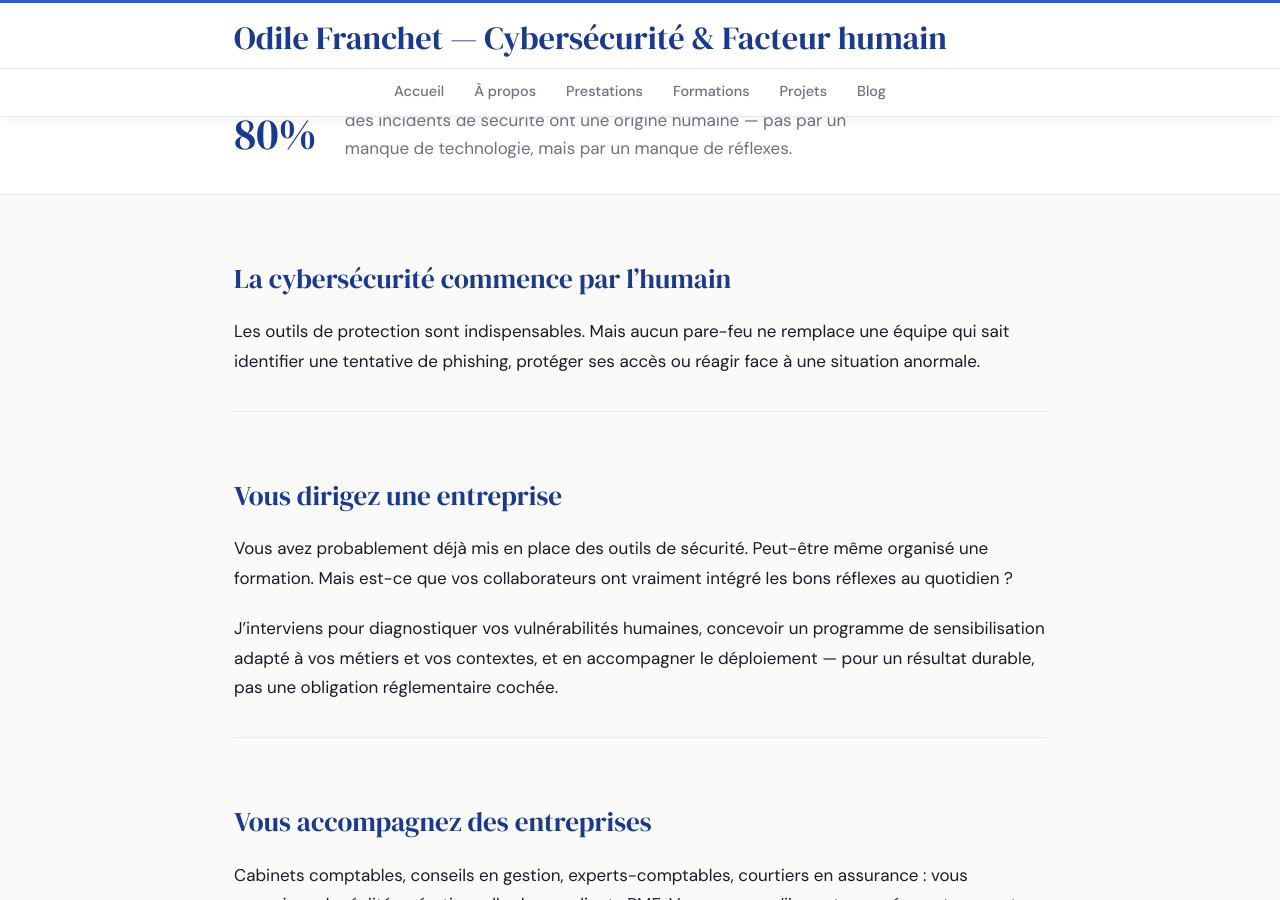
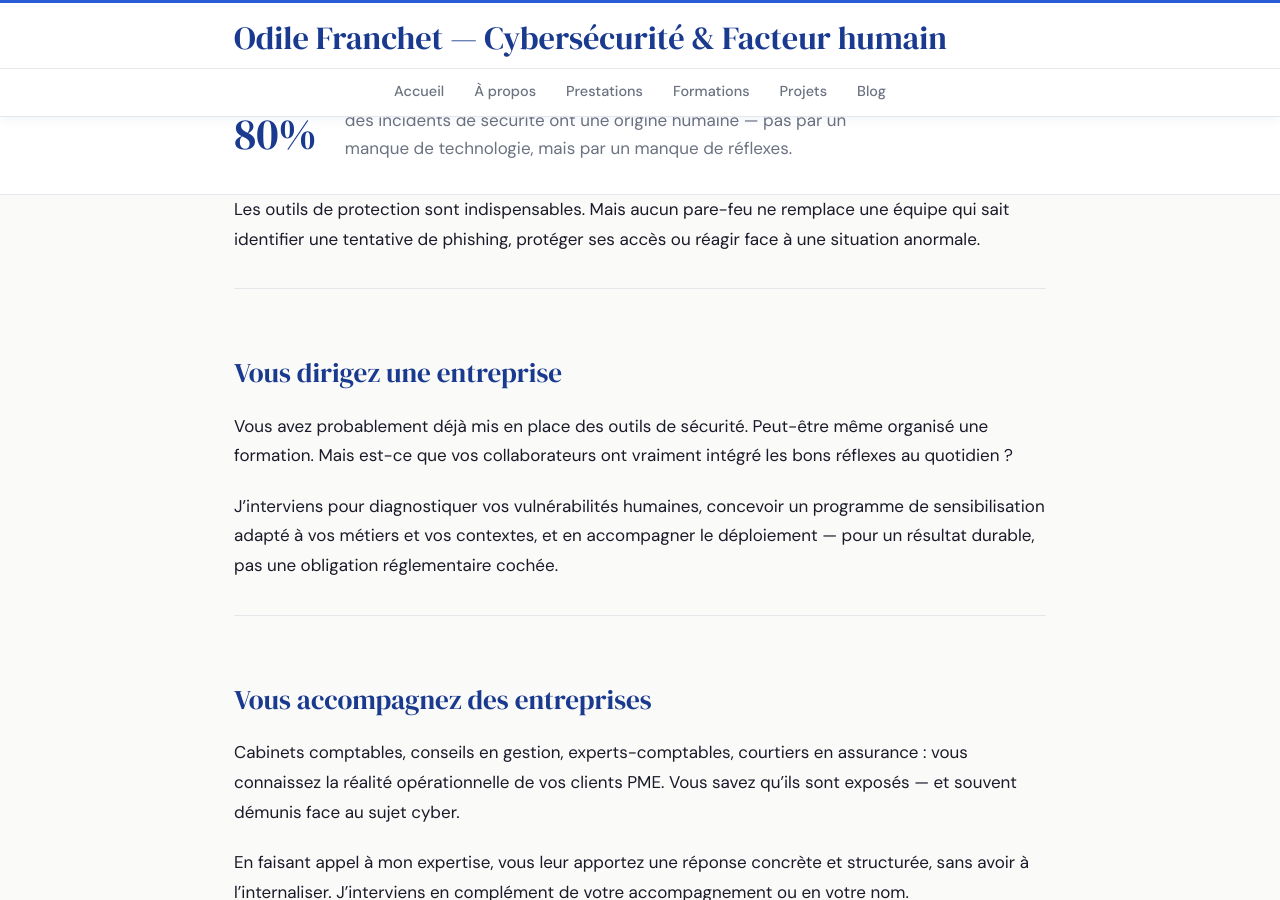
Before and after one commit to ofranchet73/ofranchet73.github.io, a Jekyll site: the page built from index.md, in a window 1280 px wide and 900 px high, scrolled down 353 px. Built offline with Jekyll 4.4.1, drawn with Linux system fonts in a browser that asks for light colours.

Commit message:
Update index.md

```diff
--- a/index.md
+++ b/index.md
@@ -3,7 +3,7 @@ layout: home
 title: "Accueil"
 ---
 
-## La cybersécurité commence par l'humain
+
 
 Les outils de protection sont indispensables. Mais aucun pare-feu ne remplace une équipe qui sait identifier une tentative de phishing, protéger ses accès ou réagir face à une situation anormale.
 
```
